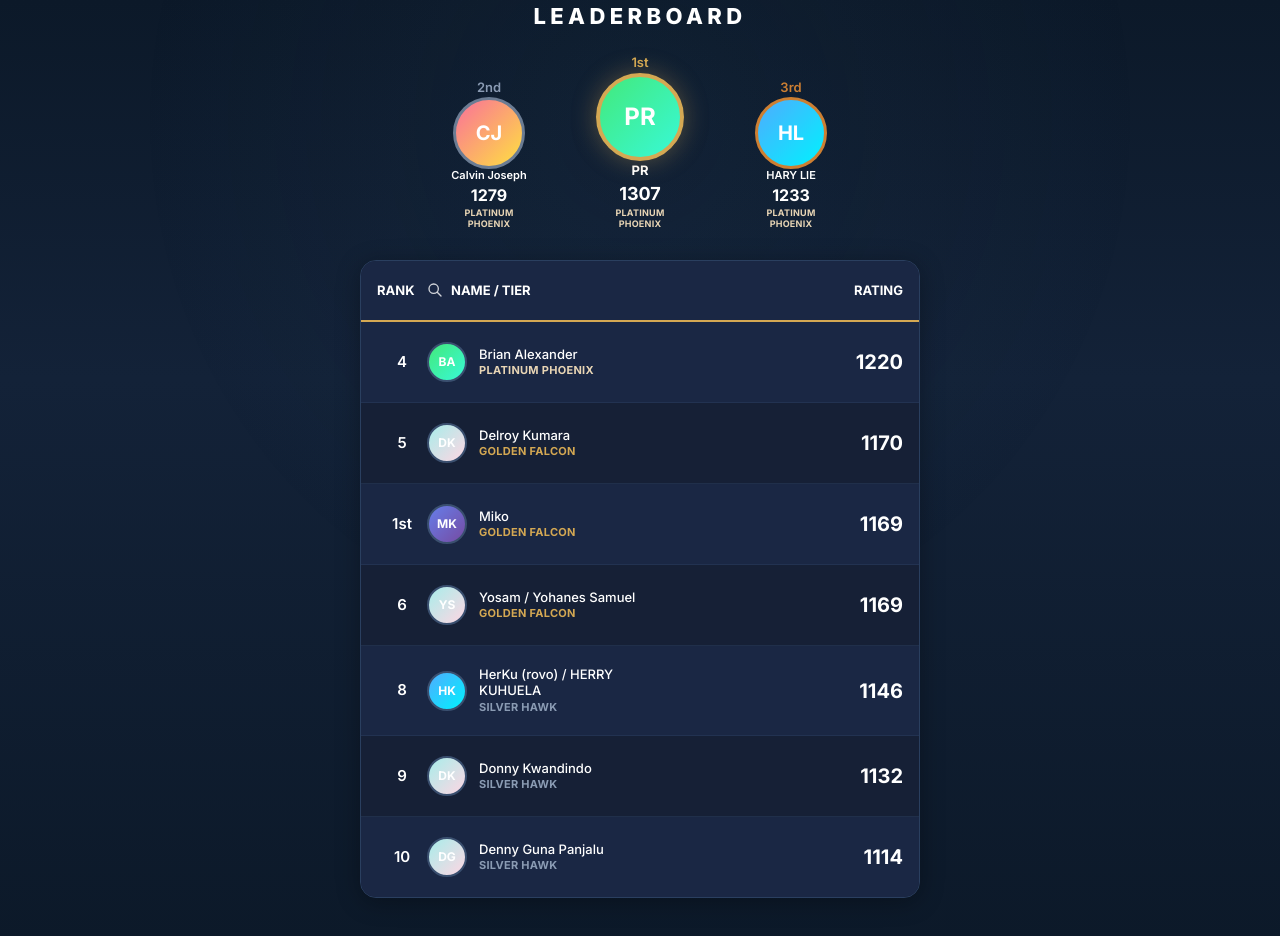
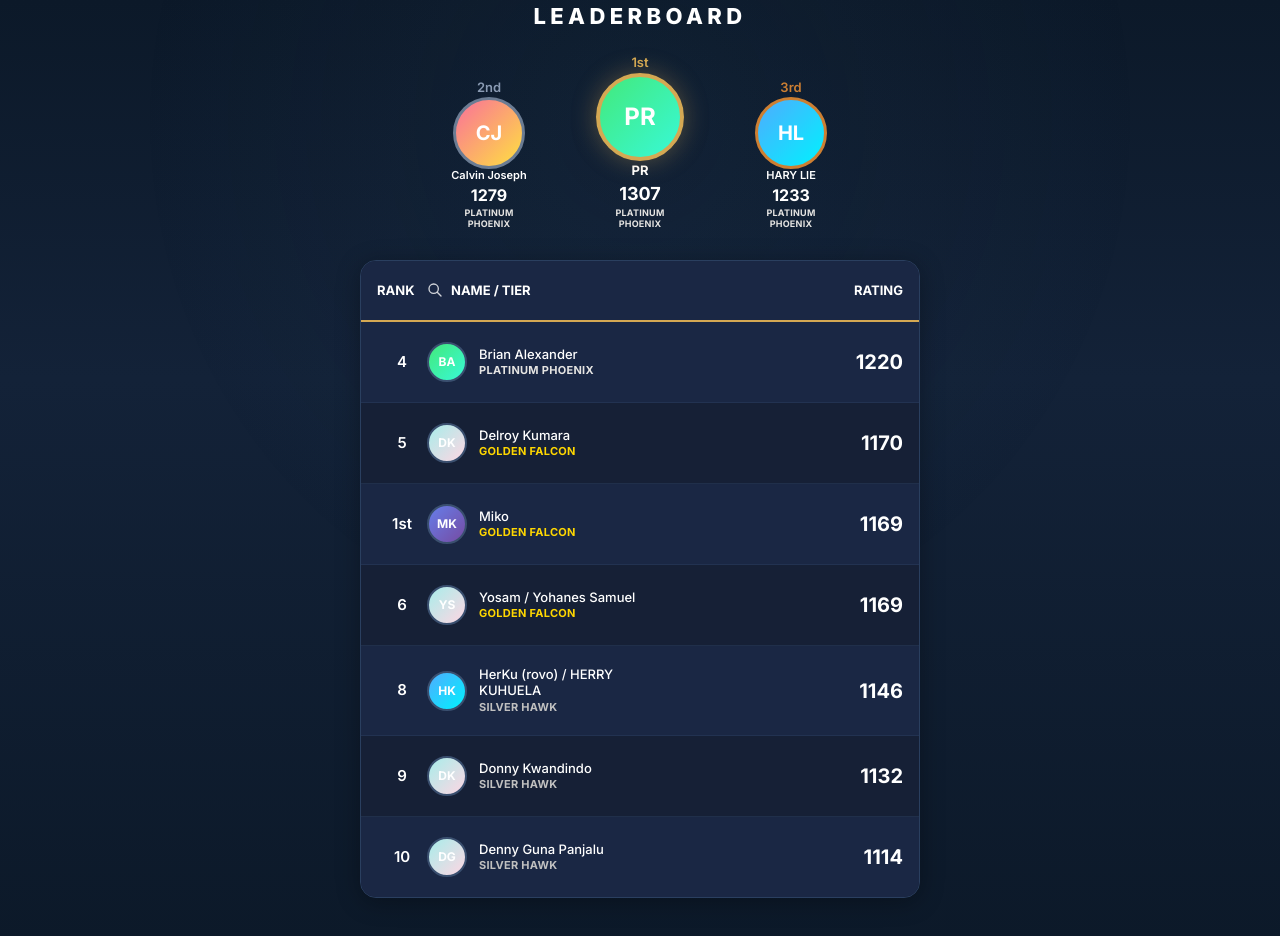
Before and after one commit to DanielWijono/minton3t-ranking, a Next.js app: page / in a window 1280 px wide. Shown: the top 936 px of the page. Built offline with nearby package versions, Linux system fonts and the light colour scheme; no server answers; the database is empty.

Commit message:
feat: update existing and add new tier color mappings.

```diff
--- a/app/page.tsx
+++ b/app/page.tsx
@@ -48,11 +48,15 @@ const initialLeaderboardData = [
 const getTierColor = (tier: string) => {
   switch (tier) {
     case "PLATINUM PHOENIX":
-      return "#e8d5b5";
+      return "#e5e4e2"; // Platinum
     case "GOLDEN FALCON":
-      return "#d4a853";
+      return "#ffd700"; // Gold
     case "SILVER HAWK":
-      return "#8a9bb3";
+      return "#c0c0c0"; // Silver
+    case "BRONZE MERLIN":
+      return "#cd7f32"; // Bronze
+    case "EMERALD DOVE":
+      return "#50c878"; // Emerald
     default:
       return "#ffffff";
   }
```
